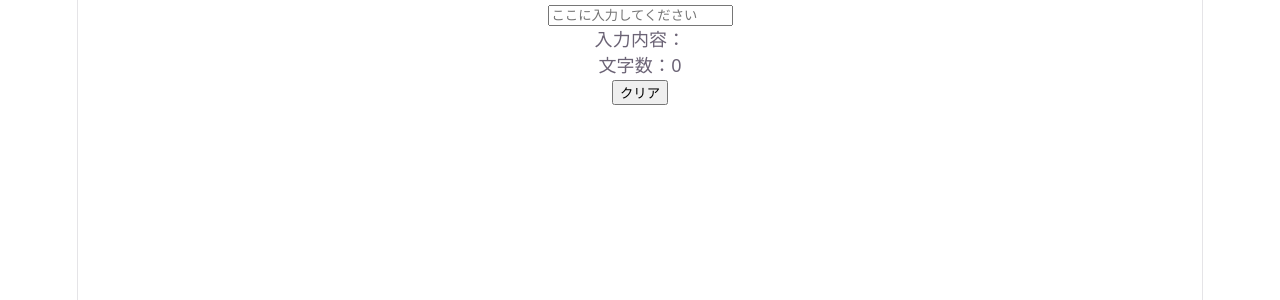
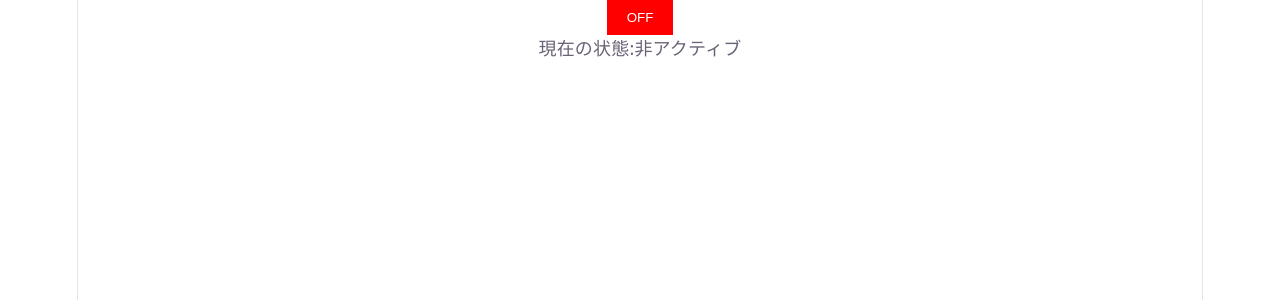
Before and after one commit to 1m4nim/regulus-practice-react, a React (Vite) app: page / in a window 1280 px wide. Shown: the top 300 px of the page. Built offline with nearby package versions, Linux system fonts and the light colour scheme.

Commit message:
Question13

```diff
--- a/src/App.tsx
+++ b/src/App.tsx
@@ -1,5 +1,6 @@
 import "./App.css"
-import TextInput from "./components/Question12";
+import ToggleSwitch from "./components/Question13";
+//import TextInput from "./components/Question12";
 //import Counter from "./components/Question11";
 //import Question10 from "./components/Question10";
 //import Question09 from "./components/Question09";
@@ -17,7 +18,8 @@ function App() {
       {/* <Question09 /> */}
       {/* <Question10 /> */}
       {/* <Counter /> */}
-      <TextInput />
+      {/* <TextInput /> */}
+      <ToggleSwitch />
     </>
   )
 }
--- /dev/null
+++ b/src/components/Question13.tsx
@@ -0,0 +1,28 @@
+import { useState } from "react";
+
+function ToggleSwitch() {
+
+    const [isOn, setIsOn] = useState(false);
+
+    const buttonStyle = {
+        backgroundColor: isOn ? "green" : "red",
+        color: "white",
+        border: "none",
+        padding: "10px 20px",
+        cursor: "pointer"
+    }
+
+    const toggleSwitch = () => {
+        setIsOn((prev) => !prev);
+    }
+    return (
+        <div>
+            <button style={buttonStyle} onClick={toggleSwitch}>
+                {isOn ? "ON" : "OFF"}
+            </button>
+            <p>現在の状態:{isOn ? "アクティブ" : "非アクティブ"}</p>
+        </div>
+    )
+}
+
+export default ToggleSwitch;
```
